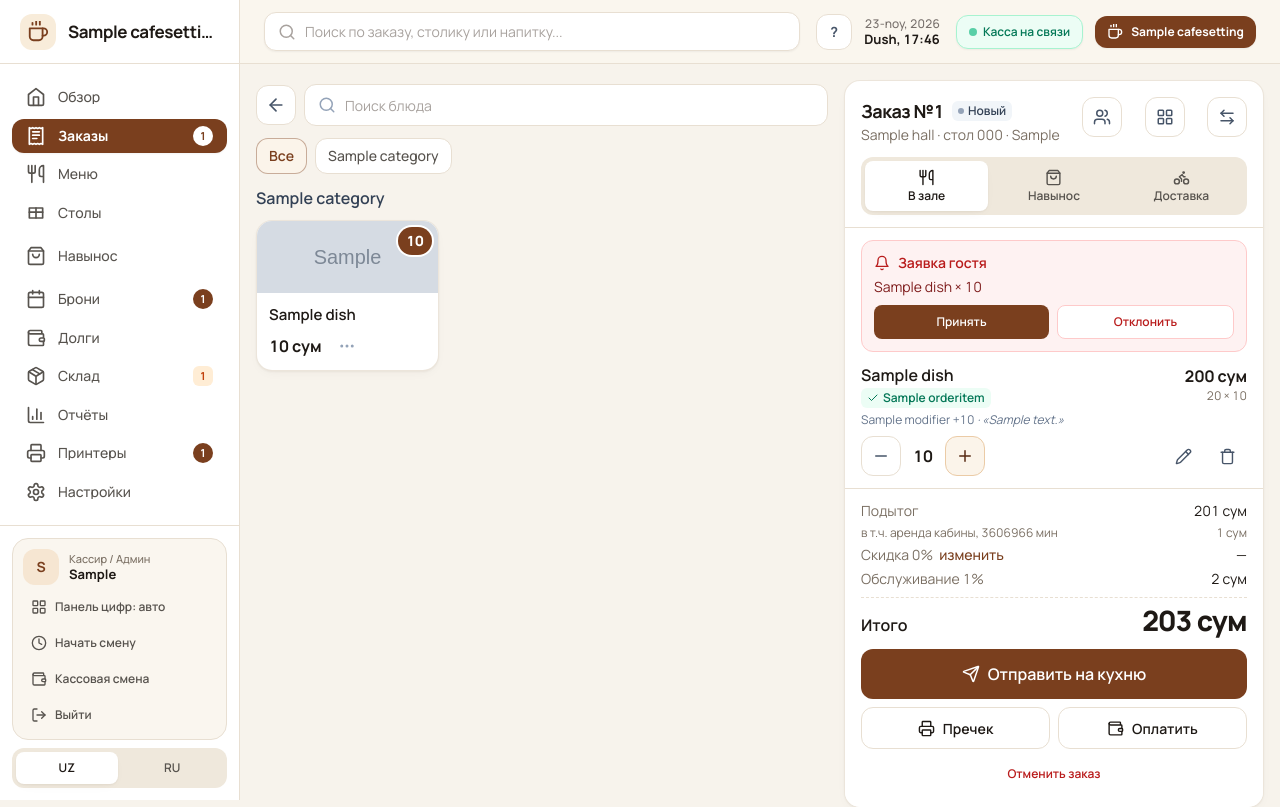
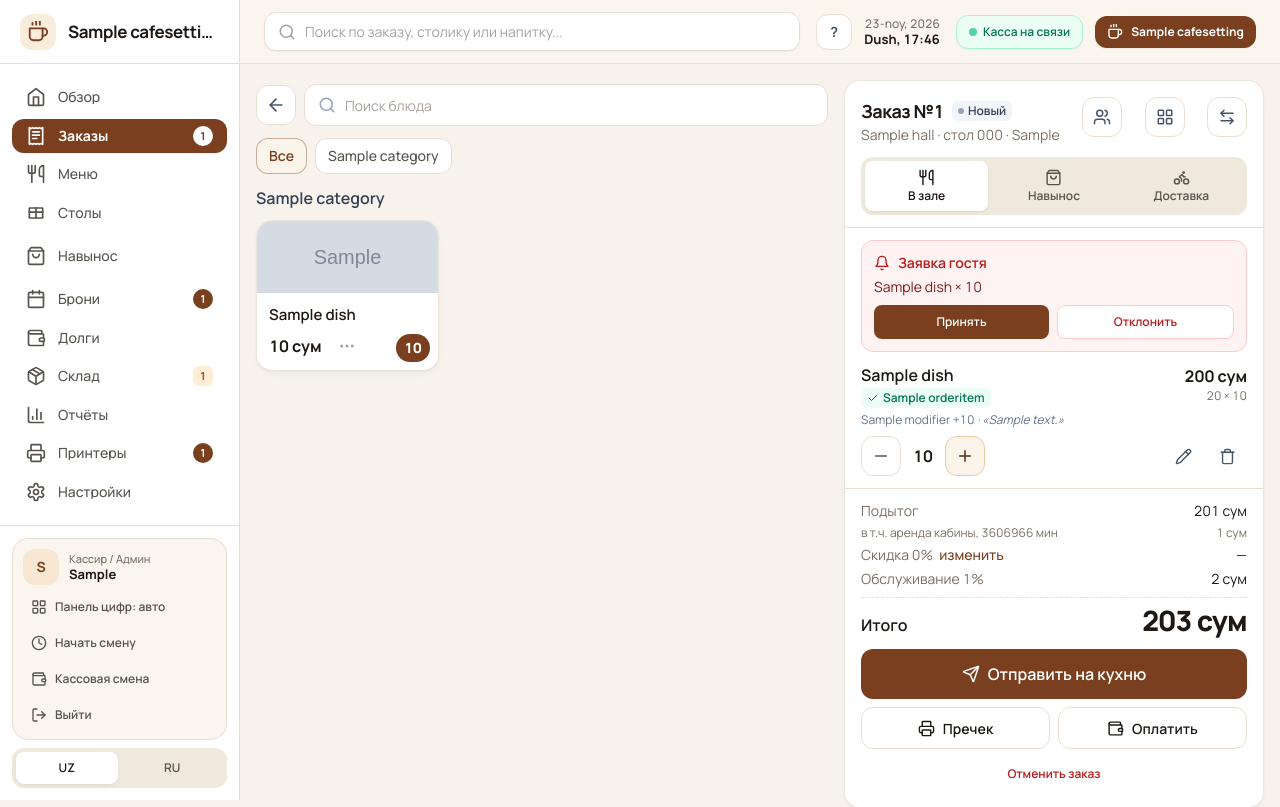
Before and after one commit to Shuxrat-dat/CafePos, a Django app: page /orders/1/ in a window 1280 px wide. Shown: the top 807 px of the page. Run offline with Django 5.2, Linux system fonts and the light colour scheme; a user stored in the database is signed in; tables that the repository leaves empty hold one stand-in row (values such as "Sample post"); grey boxes marked "Sample" are stand-in pictures.

Commit message:
Dish quantity badge: move to bottom right of the card
Co-Authored-By: Claude Sonnet 5.5 <noreply@anthropic.com>

```diff
--- a/templates/pos/order.html
+++ b/templates/pos/order.html
@@ -72,7 +72,7 @@
                   {% else %}hx-post="{% url 'add_item' order.id dish.id %}" hx-target="#order-panel"{% endif %}
                   hx-swap="innerHTML"
                   class="relative {% if user.simple_floor %}wdish{% else %}group card overflow-hidden text-left flex flex-col hover:border-brand hover:shadow-pop active:scale-[.98] transition{% endif %}">
-                  <span data-dish-badge class="hidden absolute top-1.5 right-1.5 z-10 min-w-[28px] h-7 px-2 rounded-full bg-brand text-white text-sm font-extrabold tabular-nums items-center justify-center shadow-pop ring-2 ring-white pointer-events-none"></span>
+                  <span data-dish-badge class="hidden absolute bottom-2 right-2 z-10 min-w-[28px] h-7 px-2 rounded-full bg-brand text-white text-sm font-extrabold tabular-nums items-center justify-center shadow-pop ring-2 ring-white pointer-events-none"></span>
                   {% if user.simple_floor %}{% include "components/dish_image.html" with cls="w-full h-[clamp(64px,7vw,104px)]" size=28 %}{% else %}{% include "components/dish_image.html" with cls="w-full h-[72px]" size=28 %}{% endif %}
                   <span class="{% if user.simple_floor %}p-2.5{% else %}p-3{% endif %} flex-1 flex flex-col justify-between gap-2">
                     <span class="{% if user.simple_floor %}text-[14px]{% else %}text-[15px]{% endif %} font-semibold leading-snug line-clamp-2">{{ dish|tr }}</span>
```
